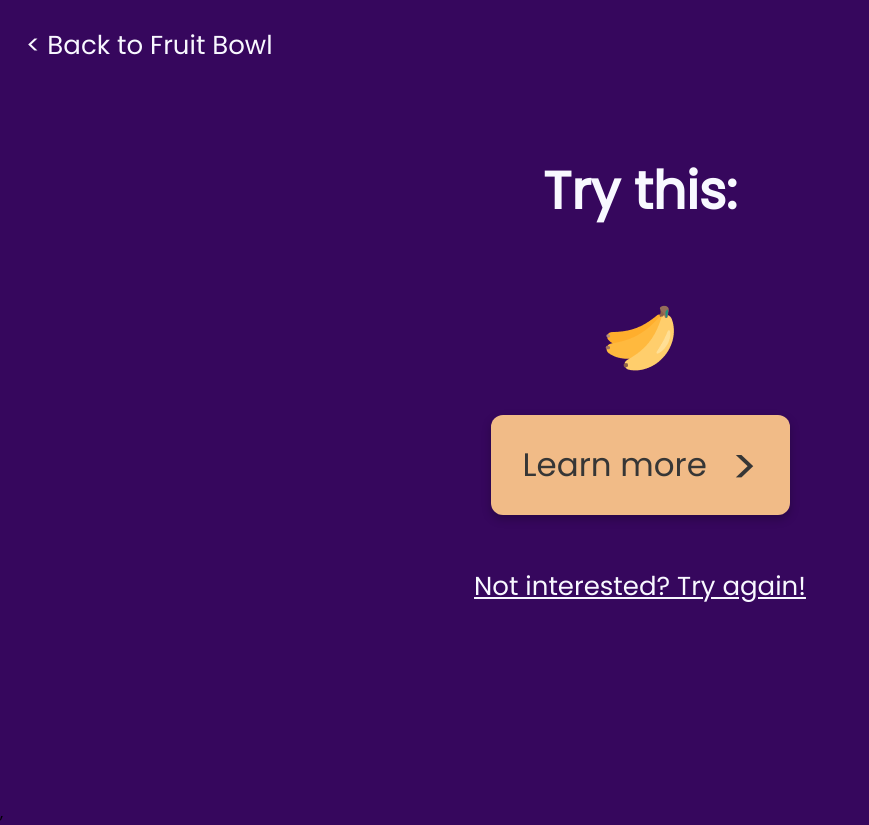
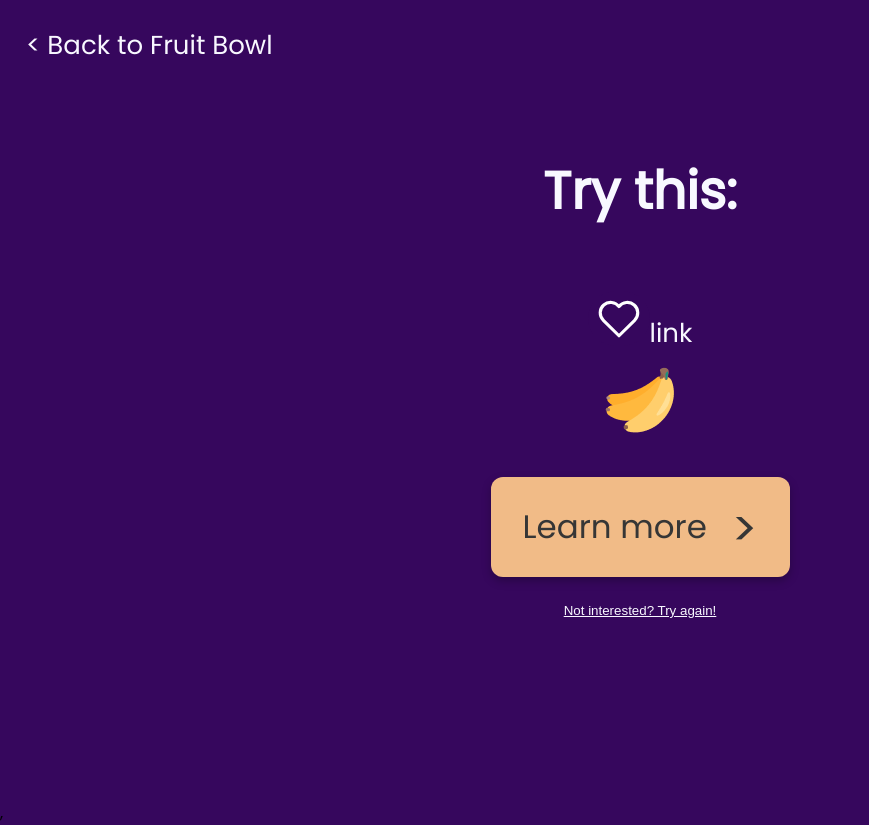
Before and after one commit to jdephil/fruit-bowl-frontend, a React (Create React App) app: page /relationalhealth in a window 1280 px wide. Shown: the whole page, without its empty margins (0-869 px from the left). Built offline with nearby package versions, Linux system fonts and the light colour scheme; no server answers.

Commit message:
heart fill toggle working

```diff
--- a/src/FaveBtn.js
+++ b/src/FaveBtn.js
@@ -4,66 +4,9 @@ import { Link } from 'react-router-dom'
 import './faves.css'
 
 function FaveBtn(props) {
-  const [cookie, setCookie, removeCookie] = useCookies(["faves"])
-  const [faved, setFaved] = useState(false)
-  const [faveArr, setFaveArr] = useState([])
 
-  // let cookies = document.cookie
+  let heartFillToggle = props.isFave ? 'heartFilled' : 'heartEmpty'
 
-
-  const handleFave = async(e, fave) => {
-    e.preventDefault()
-    e.stopPropagation()
-
-    let newFaves = [...faveArr]
-    const faveIndex = newFaves.indexOf(fave)
-
-    if (faveIndex >= 0) {
-      newFaves.splice(faveIndex, 1)
-    } else {
-      newFaves = [...newFaves, fave]
-    }
-    setFaveArr(newFaves)
-    // if cookie does not exist -> set cookie
-    // if (!cookie.faves) {
-    //   // setFaved(true)
-    //   newFaves[...newFaves, fave]
-    //   document.querySelector('svg').style.fill = "#F1BB87"
-    //   // faveArr.push(props.tipP._id)
-    //   console.log("added initial",faveArr)
-    //   setCookie("faves", `${props.tipP._id}`, {
-    //     path: "/",
-    //     expires: new Date('2032-12-31')
-    //   })
-    //   // setCookie("faves", JSON.stringify(faveArr), {
-    //   //   path: "/",
-    //   //   expires: new Date('2032-12-31')
-    //   // })
-
-    //   console.log('added inital',cookie)
-    //   // console.log("faved",faved)
-
-    //   //if cookie exists, but id is not in fav array -> push id to fav array
-    // } else if (cookie.faves && !faveArr.includes(`${props.tipP._id}` ) ) {
-    //   faveArr.push(props.tipP._id)
-    //   console.log("added",faveArr)
-    //   //if cookie exists & id is in fav array -> remove id from fav array
-    // }else if (cookie.faves && faveArr.includes(`${props.tipP._id}` ) ){
-    //   document.querySelector('svg').style.fill = "none"
-    //   let index = faveArr.indexOf(`${props.tipP._id}`)
-    //   faveArr.splice(index, 1)
-    //   console.log('deleted',faveArr)
-    //   // setCookie("faves", JSON.stringify(faveArr), {
-    //   //   path: "/",
-    //   //   expires: new Date('2032-12-31')
-    //   // })
-    //   // console.log("defaved",faved)
-    //   // setFaved(false)
-    //   console.log('deleted',cookie)
-    // }
-
-  }
-   // if cookie, add to array. and if there is a cooke and it exists, remove from array
   const handleClick = (e) => {
     e.stopPropagation()
     console.log("handling")
@@ -73,13 +16,12 @@ function FaveBtn(props) {
    return (
     <div className="favesDiv">
       <button className="faveBtn" onClick={(e) => {handleClick(e)}}>
-        <svg xmlns="http://www.w3.org/2000/svg" className="icon icon-tabler icon-tabler-heart" width="44" height="44" viewBox="0 0 24 24" strokeWidth="1.5" stroke="#FFFFFF" fill="none" strokeLinecap="round" strokeLinejoin="round">
+        <svg xmlns="http://www.w3.org/2000/svg" className={`icon icon-tabler icon-tabler-heart ${heartFillToggle}`} width="44" height="44" viewBox="0 0 24 24" strokeWidth="1.5" stroke="#FFFFFF" fill="none" strokeLinecap="round" strokeLinejoin="round">
           <path stroke="none" d="M0 0h24v24H0z" fill="none"/>
           <path d="M19.5 13.572l-7.5 7.428l-7.5 -7.428m0 0a5 5 0 1 1 7.5 -6.566a5 5 0 1 1 7.5 6.572" />
         </svg>
-          {/* <svg alt="star" height="21" viewBox="0 0 21 21" width="21" xmlns="http://www.w3.org/2000/svg"><path d="m7.5 11.5-5 3 2-5.131-4-3.869h5l2-5 2 5h5l-4 4 2 5z" fill="none" stroke="currentColor" strokeLinecap="round" strokeLinejoin="round" transform="translate(3 3)"/></svg> */}
       </button>
-      <Link cookie={cookie} to='/favorites'>link</Link>
+      <Link faveCookie={props.faveCookie} to='/favorites'>link</Link>
     </div>
   );
 }
--- a/src/MentalHealth.js
+++ b/src/MentalHealth.js
@@ -6,7 +6,7 @@ import FaveBtn from './FaveBtn'
 
 function MentalHealth() {
     const [tipP, setTipP] = useState([])
-    const [ faveCookie, setFaveCookie, remo ] = useCookies([])
+    const [ mentalFaveCookie, setmentalFaveCookie ] = useCookies([])
     const [faves, setFaves] = useState([])
 
     let newArr = []
@@ -21,17 +21,9 @@ function MentalHealth() {
               console.log(response.data)
               for (let i = 0; i < response.data.length; i++) {
                 if (response.data[i].category === 'Mental Health') {
-                    //console.log(response.data[i])
                     newArr.push(response.data[i])
                 }
-
               }
-            //   const result = response.data.map(function(tip) {
-            //     if (tip.category === 'Mental Health') {
-            //         newArr.push(tip)
-            //     }
-            //       return( <)
-            // })
         }).then (() => {
             setTipP(newArr[Math.floor(Math.random() * newArr.length)])
         })
@@ -44,13 +36,13 @@ function MentalHealth() {
         console.log(faveIndex)
         if (faveIndex >= 0 || newFaves.includes(tipP)) {
              newFaves.splice(faveIndex, 1)
-             setFaveCookie("faves", JSON.stringify(newFaves), {
+             setmentalFaveCookie("faves", JSON.stringify(newFaves), {
                 path: "/",
                 expires: new Date('2032-12-31')
             })
         } else {
             newFaves = [...newFaves, tipP]
-            setFaveCookie("faves", JSON.stringify(newFaves), {
+            setmentalFaveCookie("faves", JSON.stringify(newFaves), {
                 path: "/",
                 expires: new Date('2032-12-31')
             })
@@ -60,16 +52,6 @@ function MentalHealth() {
 
     }
 
-    const emptyCookie = () => {
-        if (!faveCookie) {
-            setFaveCookie([])
-            console.log("cookie set")
-        }
-    }
-
-    emptyCookie()
-
-
     if (!tipP) {
         return (<p>loading...</p>)
     }
@@ -78,7 +60,7 @@ function MentalHealth() {
         <div className="tryThisContainer">
             <a href="/" id="goBack">&#60; Back to Fruit Bowl</a>
             <h1 className="tryThisName">Try this: {tipP.title}</h1>
-            <FaveBtn onFaveToggle={onFaveToggle} tipP={tipP}/>
+            <FaveBtn onFaveToggle={onFaveToggle} isFave={faves.includes(tipP._id)} tipP={tipP} faveCookie={mentalFaveCookie}/>
             <img src="/grapes.png" id="imageForShowPage" alt="grapes"/>
             <a href={tipP.url}>
                 <div className="learnMore">
--- a/src/RelationalHealth.js
+++ b/src/RelationalHealth.js
@@ -1,27 +1,60 @@
 import axios from 'axios';
 import {useState, useEffect} from 'react';
+import { useCookies } from 'react-cookie'
 import './TryThis.css'
-import Faves from './FaveBtn'
+import FaveBtn from './FaveBtn'
 
 function RelationalHealth() {
     const [tipP, setTipP] = useState([])
+    const [ faveCookie, setFaveCookie ] = useCookies([])
+    const [faves, setFaves] = useState([])
+
     let newArr = []
+
     useEffect(() => {
         fetchTips()
     }, []);
+
     const fetchTips = (callback) => {
         axios.get('http://fruitbowl-backend.herokuapp.com/api/tips')
         .then(function (response) {
               console.log(response.data)
-              const result = response.data.map(function(tip) {
-                    if (tip.category === 'Relational Health') {
-                      newArr.push(tip)
-                  }
-            })
+              for (let i = 0; i < response.data.length; i++) {
+                if (response.data[i].category === 'Relational Health') {
+                    newArr.push(response.data[i])
+                }
+              }
         }).then (() => {
             setTipP(newArr[Math.floor(Math.random() * newArr.length)])
         })
+        document.querySelector('svg').style.fill = "none"
     }
+
+    const onFaveToggle = (tipP) => {
+        console.log("clicked")
+        let newFaves = [...faves]
+        const faveIndex = newFaves.indexOf(tipP)
+        console.log(faveIndex)
+        if (faveIndex >= 0 || newFaves.includes(tipP)) {
+            document.querySelector('svg').style.fill = "none"
+            newFaves.splice(faveIndex, 1)
+            setFaveCookie("faves", JSON.stringify(newFaves), {
+                path: "/",
+                expires: new Date('2032-12-31')
+            })
+        } else {
+            document.querySelector('svg').style.fill = "#F1BB87"
+            newFaves = [...newFaves, tipP]
+            setFaveCookie("faves", JSON.stringify(newFaves), {
+                path: "/",
+                expires: new Date('2032-12-31')
+            })
+        }
+        setFaves(newFaves)
+        console.log(newFaves)
+
+    }
+
     if (!tipP) {
         return (<p>"loading"</p>)
     }
@@ -29,13 +62,14 @@ function RelationalHealth() {
         <div className="tryThisContainer">
           <a href="/" id="goBack">&#60; Back to Fruit Bowl</a>
             <h1 className="tryThisName">Try this: {tipP.title}</h1>
-            <img src="/banana.png" id="imageForShowPage"/>
+            <FaveBtn onFaveToggle={onFaveToggle} tipP={tipP} faveCookie={faveCookie}/>
+            <img src="/banana.png" id="imageForShowPage" alt="banana"/>
             <a href={tipP.url}>
                 <div className="learnMore">
                     Learn more <span id="learnMoreArrow">&#62;</span>
                 </div>
             </a>
-          <a href="/relationalhealth" id="tryAgain">Not interested? Try again!</a>
+          <button onClick={fetchTips} id="tryAgain">Not interested? Try again!</button>
         </div>
       )
 }
--- a/src/faves.css
+++ b/src/faves.css
@@ -5,11 +5,17 @@ svg{
 
 }
 
-/* svg:hover {
-  fill: #F1BB87;
-} */
+
 .faveBtn {
   background-color: #36075D;
   border: none;
   border-radius: 100px;
 }
+
+.heartFilled {
+  fill: #F1BB87;
+}
+
+.heartEmpty {
+  fill: none;
+}
```
